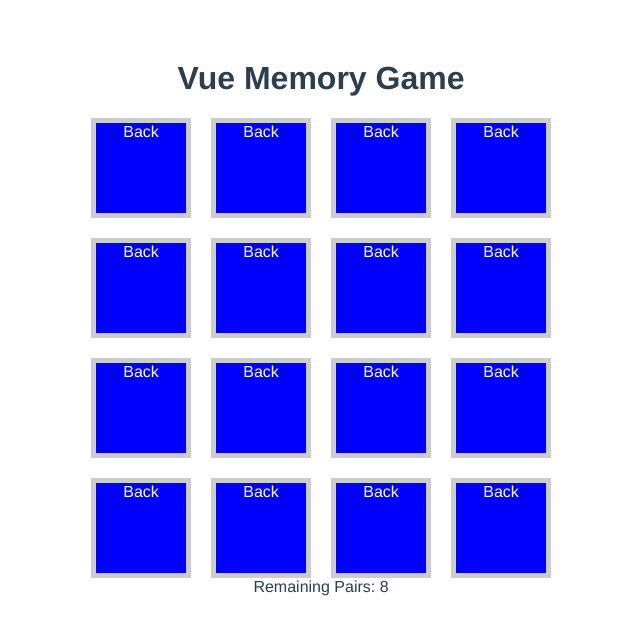
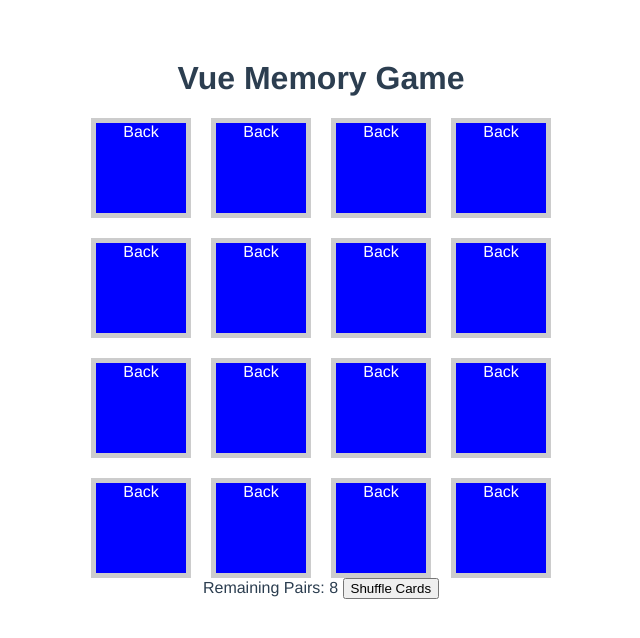
Before and after one commit to thepedroferrari/Memory-Game-Vue-3, a Vue app: page / in a window 1280 px wide. Shown: the top 638 px of the page, without its empty margins (319-959 px from the left). Built offline with nearby package versions, Linux system fonts and the light colour scheme.

Commit message:
feat: Add shuffle cards using Lodash

```diff
--- a/package.json
+++ b/package.json
@@ -9,6 +9,7 @@
   },
   "dependencies": {
     "core-js": "^3.6.5",
+    "lodash.shuffle": "^4.2.0",
     "vue": "^3.0.0"
   },
   "devDependencies": {
--- a/src/App.vue
+++ b/src/App.vue
@@ -12,11 +12,13 @@
     />
   </section>
   {{ status }}
+  <button @click="shuffleCards">Shuffle Cards</button>
 </template>
 
 <script>
 import { computed, ref, watch } from "vue";
 import Card from "./components/Card";
+import _shuffle from "lodash.shuffle";
 // import genZ from "./assets/images/GenZ.jpg";
 // import justCause3 from "./assets/images/JustCause3.jpg";
 // import justCause4 from "./assets/images/JustCause4.jpg";
@@ -49,10 +51,14 @@ export default {
       () => deck.value.filter((c) => c.matched === false).length / 2
     );
 
+    const shuffleCards = () => {
+      deck.value = _shuffle(deck.value);
+    };
+
     for (let i = 0; i < 16; i += 1) {
       deck.value.push({
         id: i,
-        value: 8,
+        value: i,
         position: i,
         visible: false,
         matched: false,
@@ -99,6 +105,7 @@ export default {
       matches,
       remainingPairs,
       status,
+      shuffleCards,
     };
   },
 };
```
Also changed, not shown: 1 other file (tests, documents, lock files or other folders).
